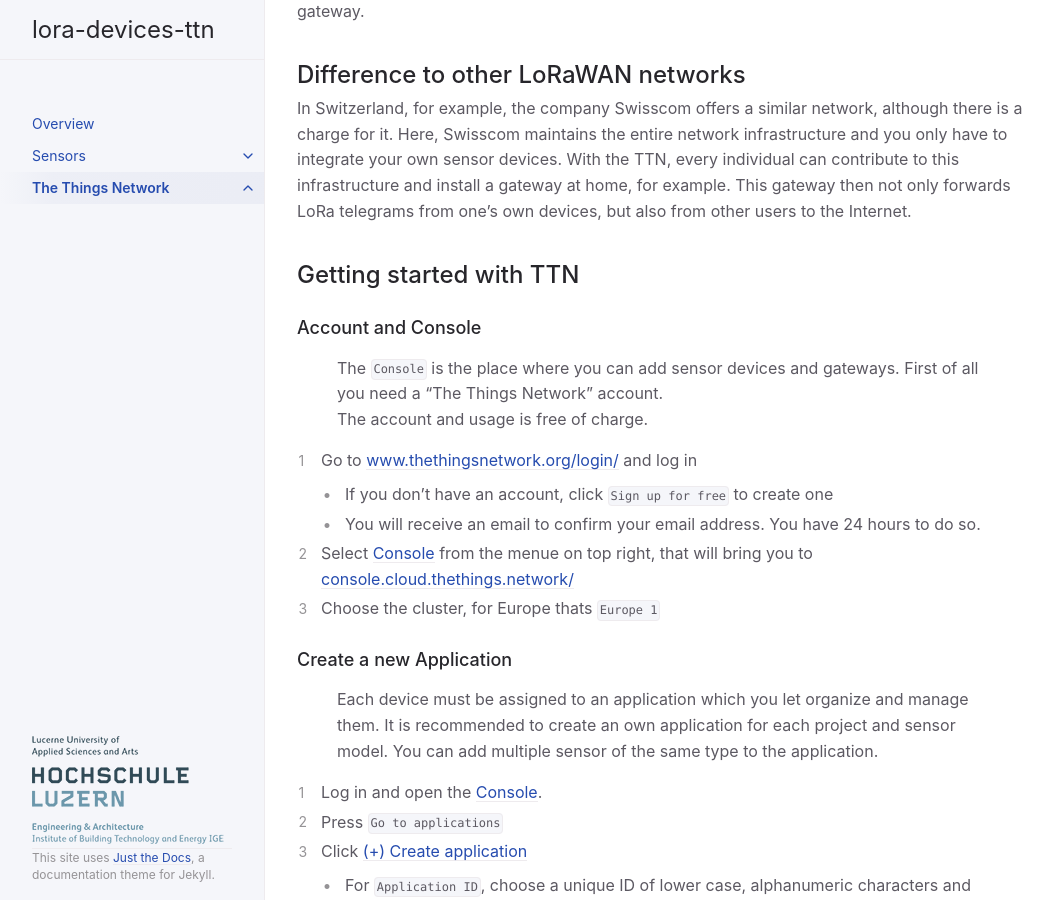
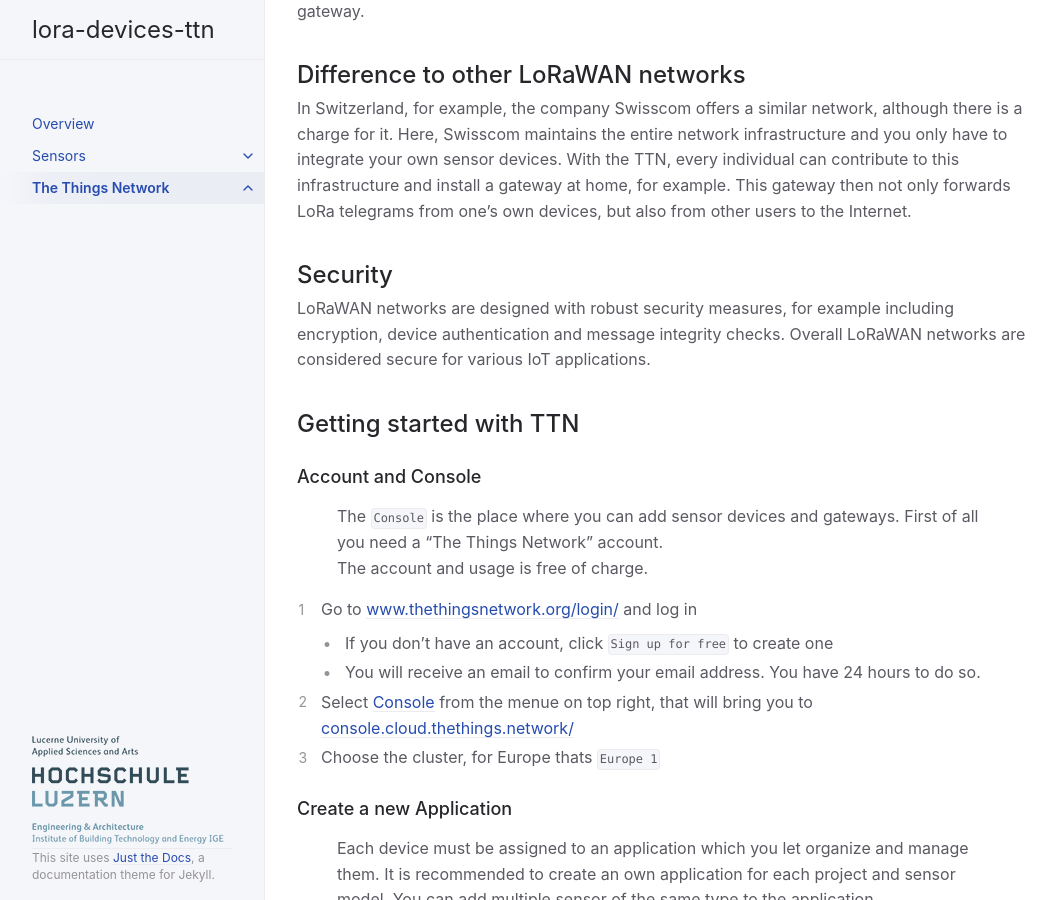
Before and after one commit to hslu-ige-laes/lora-devices-ttn, a Jekyll site: the page built from docs/ttn.md, in a window 1280 px wide and 900 px high, scrolled down 2496 px. Shown: the whole window, without its empty margins (107-1163 px from the left). Built offline with Jekyll 4.4.1, drawn with Linux system fonts in a browser that asks for light colours; some of the changed text lies outside the part shown.

Commit message:
Update ttn.md

```diff
--- a/docs/ttn.md
+++ b/docs/ttn.md
@@ -69,6 +69,10 @@ In Switzerland, for example, the company Swisscom offers a similar network, alth
 Here, Swisscom maintains the entire network infrastructure and you only have to integrate your own sensor devices. With the TTN, every individual can contribute to this infrastructure and
 install a gateway at home, for example. This gateway then not only forwards LoRa telegrams from one's own devices, but also from other users to the Internet.
 
+## Security
+LoRaWAN networks are designed with robust security measures, for example including encryption, device authentication and message integrity checks.
+Overall LoRaWAN networks are considered secure for various IoT applications.
+
 ## Getting started with TTN
 ### Account and Console
 > The `Console` is the place where you can add sensor devices and gateways.
```
Also changed, not shown: other parts of docs/ttn.md (+1 -1 lines).
